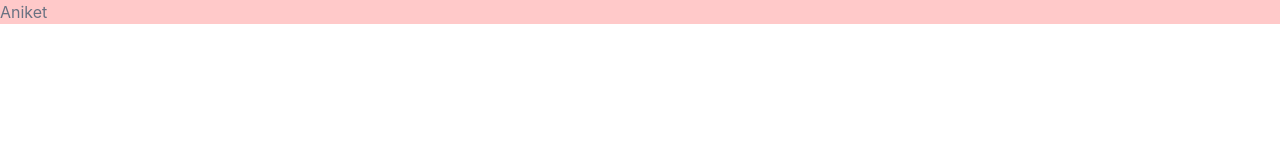
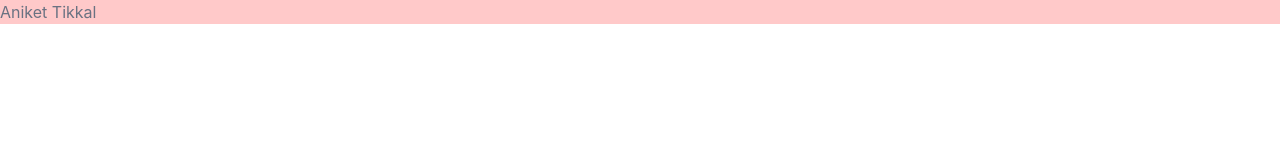
Before and after one commit to Hemant1P1/DriveHub, a React (Vite) app in the folder client/: page / in a window 1280 px wide. Shown: the top 160 px of the page. Built offline with nearby package versions, Linux system fonts and the light colour scheme.

Commit message:
Sync fork is done

```diff
--- a/client/src/App.jsx
+++ b/client/src/App.jsx
@@ -9,7 +9,7 @@ function App() {
 
   return (
     <>
-      <h1 class='mx-auto bg-red-200 outline-black text-gray-500'>Aniket</h1>
+      <h1 class='mx-auto bg-red-200 outline-black text-gray-500'>Aniket Tikkal</h1>
     </>
   )
 }
```
Also changed, not shown: 2 other files (tests, documents, lock files or other folders).
